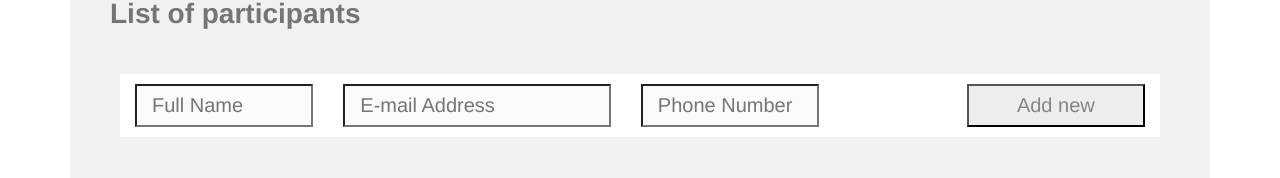
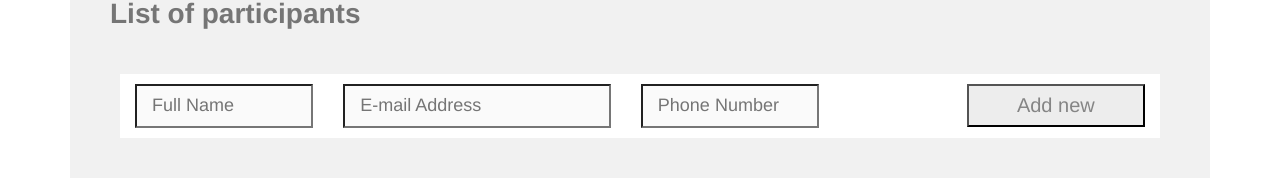
Before and after one commit to finclair/React-Name-List--Application, a React (Create React App) app: page / in a window 1280 px wide. Shown: the part 236-414 px from the top of the page. Built offline with nearby package versions, Linux system fonts and the light colour scheme.

Commit message:
Make tiny changes for input-field styling

```diff
--- a/src/App.css
+++ b/src/App.css
@@ -33,8 +33,8 @@
 }
 .input-field {
   margin: 10px 0px 10px 30px;
-  padding: 5px;
-  font-size: 20px;
+  padding: 7px;
+  font-size: 18px;
   background: #FAFAFA;
 
 }
```
